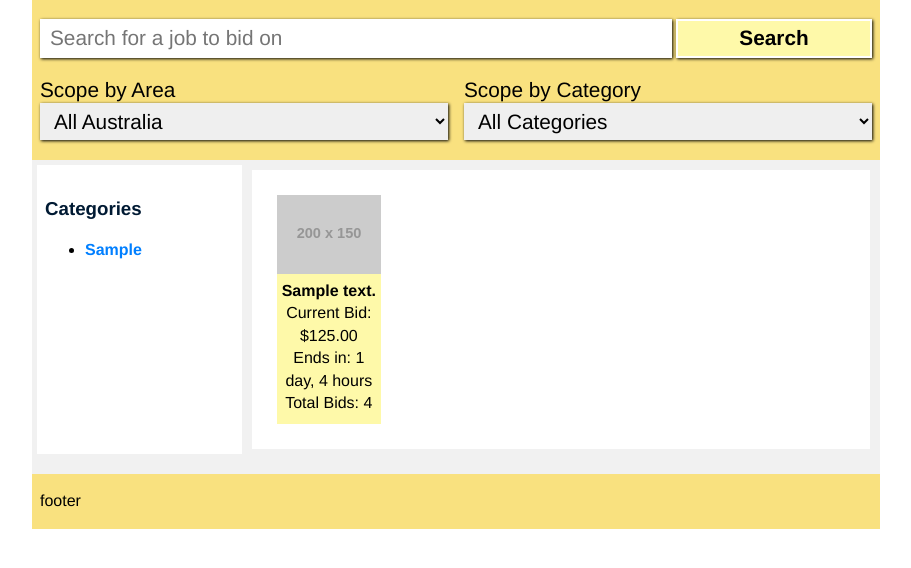
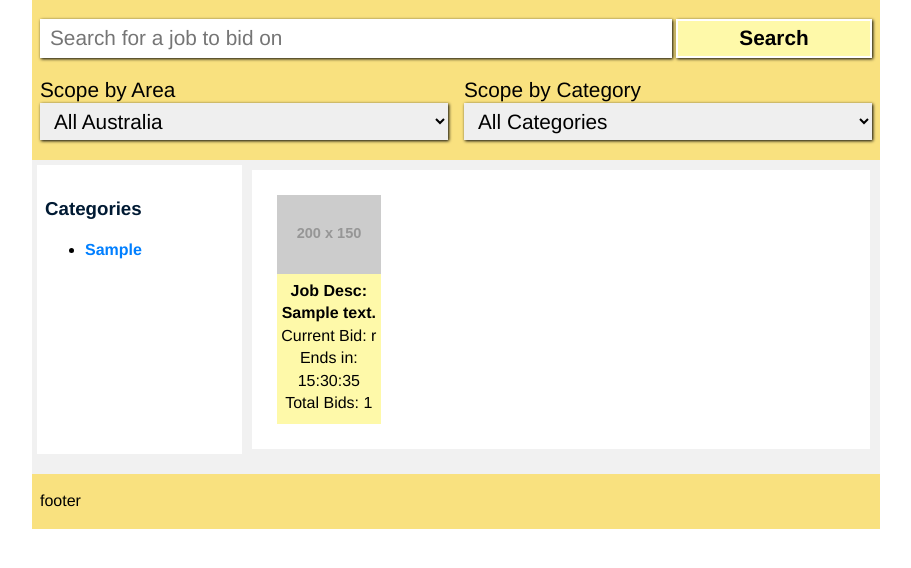
Before and after one commit to Mattw46/CPT375-A2, a PHP site: page /index.php in a window 1280 px wide. Shown: the part 107-675 px from the top of the page, without its empty margins (184-1095 px from the left). Run offline with PHP 8.4, Linux system fonts and the light colour scheme; tables that the repository leaves empty hold one stand-in row (values such as "Sample post"); grey boxes labelled with a size stand in for pictures from a placeholder-image service; a stand-in replaces the project's code that opens the database connection; some libraries are stand-ins or nearby versions.

Commit message:
Updated auction box to display correct bid details in home.php

```diff
--- a/model/model.php
+++ b/model/model.php
@@ -98,7 +98,7 @@ function getJobs($term, $state, $category, $minRating, $minBid, $maxBid, $numOfR
 	// all parameters should be allowed to be omitted.
 	//defaults: numOfResults=12, sortBy=ending soonest
 }
-function getLatestetJobListing($numJobs){
+function getLatestJobListing($numJobs){
 	$lstid = "SELECT MAX(listing_id) FROM listing";
 
 	$lastid = query($lstid);
@@ -112,14 +112,12 @@ function getLatestetJobListing($numJobs){
 				   WHERE listing_id <= '". $lastid[0][0]."'
 				   AND listing_id >= '".$startid ."'
 				   ORDER BY listing_id DESC;";
-
-
 		return query($arrayquery);
-
 	}
 	else
 		return 0;
 }
+
 
 function getJobDetails($jobId) {
 	/*returns array containing the job's: shortDescription, longDescription, posterPostCode, currentBid,
@@ -191,6 +189,26 @@ function getBids($userID){
       return 0;
    }
 }
+function getCurrentBid($listingId) {
+	$bidQry = "SELECT bids.bid_amnt AS bid
+				FROM bids
+				where bids.listing_id ='" .$listingId."'
+				ORDER BY bid_id DESC;";
+	$result = query($bidQry);
+	if(empty($result))
+		return 0;
+	else
+		return result;
+}
+function getTotalBids($listingId) {
+
+	$bidQry = "SELECT SUM(bids.bid_id)
+				FROM bids
+				where bids.listing_id ='" .$listingId. "';";
+	$result = query($bidQry);
+
+	return $result;
+	}
 /*
 	Takes registration details and validates
 	If valid attempts to write to database and returns true
--- a/php/components/content/home.php
+++ b/php/components/content/home.php
@@ -15,20 +15,41 @@
 
         <div class="col-sm-9" id="site-description">
             <div class="row content" id="searchresultscontent">
-                 <?php
-    $latestJobs = getLatestetJobListing(4);
+    <?php
+    //update to place dropdown box for how many items to display
+    $latestJobs = getLatestJobListing(20);
     foreach($latestJobs as $count => $db_array){ ?>
                 <div class="col-xs-6 center-xs col-sm-4 col-lg-3 listing">
                     <div class="inner">
                         <img src="http://placehold.it/200x150">
 
-                        <p class="listing-title"><?php echo $db_array['shrt_descn'] ?></p>
+                        <p class="listing-title"><?php echo "Job Desc: " . $db_array['shrt_descn'] ?></p>
+                        <?php
+                            $currentb = getCurrentBid($db_array['listing_id']);
+                            if ($currentb == 0)
+                                $currentBid = 0;
+                            else
+                                $currentBid = $currentb[0][0];
+                        ?>
+                        <p class="listing-bid">Current Bid: <span class="listing-bid-amount"><?php echo $currentBid ?></span></p>
 
-                        <p class="listing-bid">Current Bid: <span class="listing-bid-amount">$125.00</span></p>
+                        <p class="listing-ends-in">Ends in: <span class="listing-ends-in-amount"><?php
+                        $date1 = new DateTime(date('Y-m-d G:i:s'));
+                        $date2 = new DateTime($db_array['list_end_tmstmp']);
+                        $interval = $date1->diff($date2);
+                        echo $interval->format("%H:%I:%S"); ?></span></p>
 
-                        <p class="listing-ends-in">Ends in: <span class="listing-ends-in-amount">1 day, 4 hours</span></p>
-
-                        <p class="listing-total-bids">Total Bids: <span class="listing-total-bids-amount">4</span></p>
+                        <p class="listing-total-bids">Total Bids: <span class="listing-total-bids-amount">
+                             <?php
+                            $totalB = getTotalBids($db_array['listing_id']);
+                            if ($totalB[0][0] == NULL){
+                                $totalbid = 0;
+                            }
+                            else
+                                $totalbid= $totalB[0][0];
+                            echo $totalbid;
+                            ?>
+                        </span></p>
                     </div>
                 </div>
                 <?php } ?>
```
